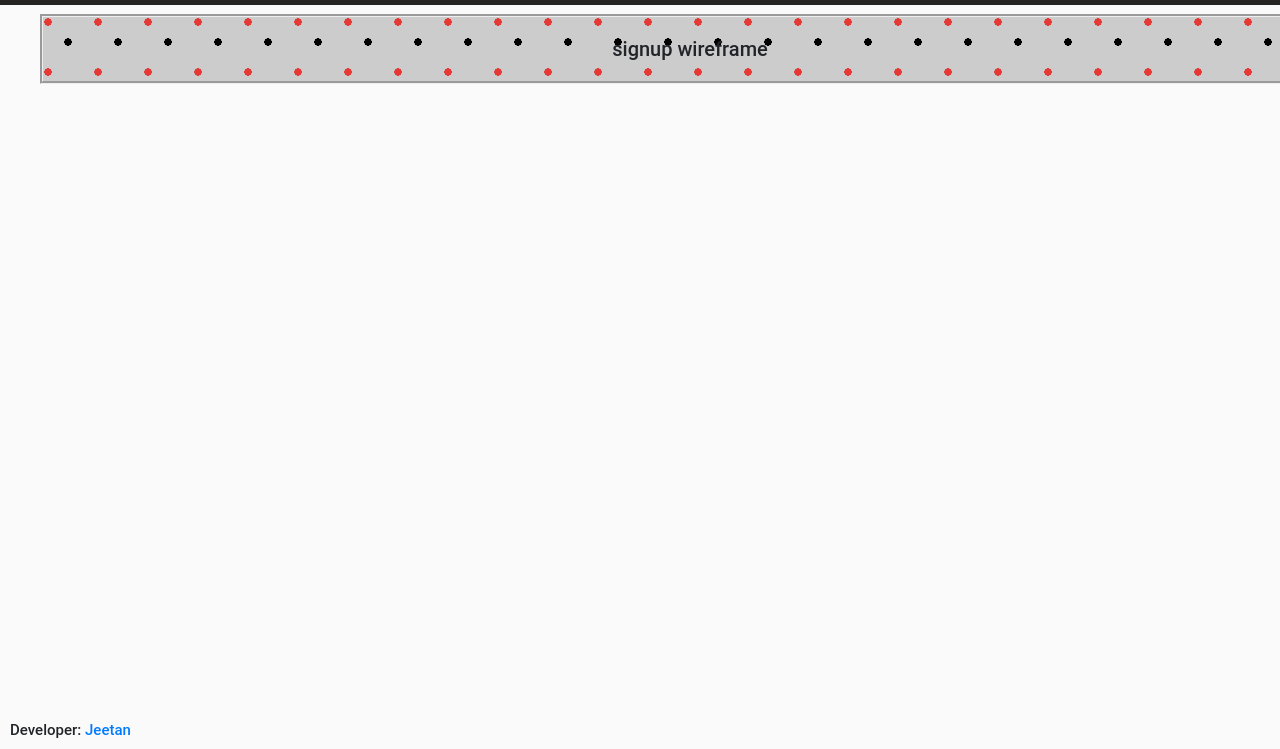
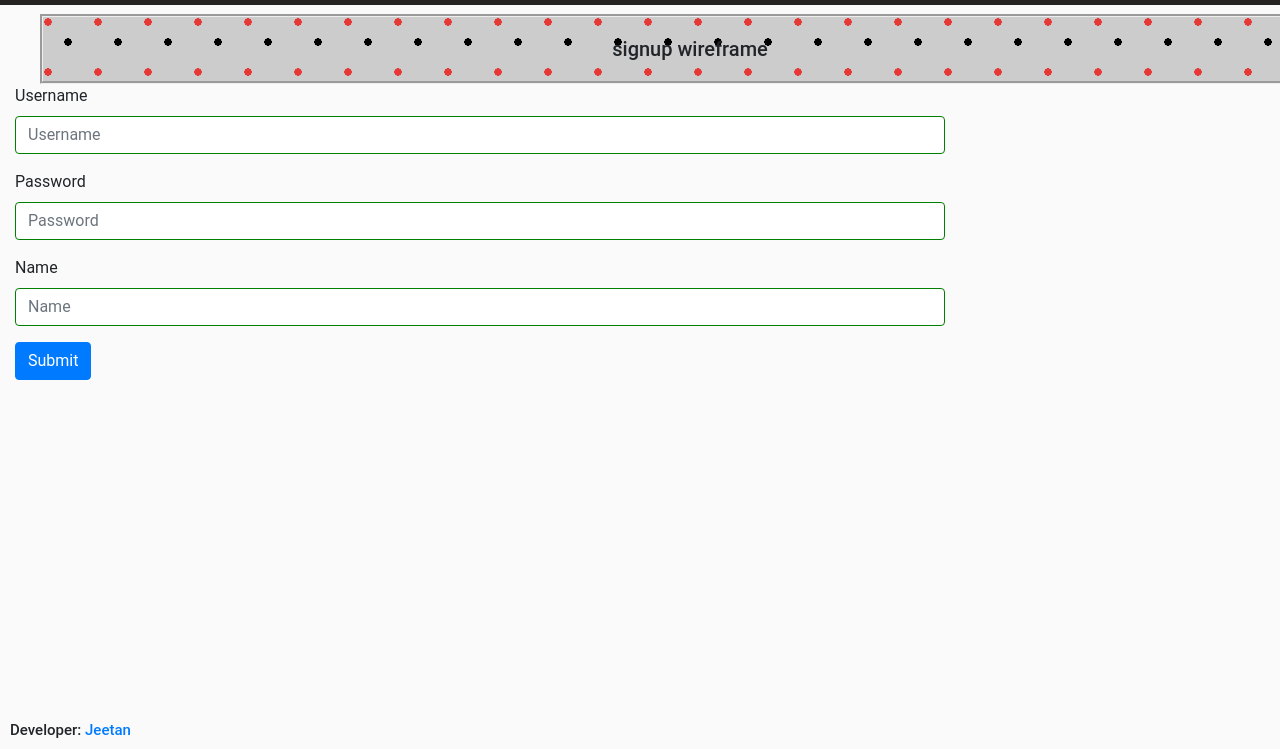
Before and after one commit to madajee/e-store-express, a website: page app/index.html at #!/signup in a window 1280 px wide. Shown: the part 51-800 px from the top of the page. Drawn offline with nearby package versions, Linux system fonts and the light colour scheme; some packages are replaced by stand-ins of ours.

Commit message:
c9:added form for signup

```diff
--- a/app/app.css
+++ b/app/app.css
@@ -48,19 +48,6 @@ body {
   font-size:15px
 }
 
-@media screen and (max-width: 992px) {
-  .hide-for-mobile{
-    display: none;
-  }
-  footer{
-    display: none;
-  }
-}
-
-ul.space_list li { margin-bottom: 1em; }
-
-.tab { margin-left: 40px; }
-
 .w3r-dot {
   width: 1300px;
   height: 7 0px;
--- a/app/pages/wireframes/signup.html
+++ b/app/pages/wireframes/signup.html
@@ -2,6 +2,21 @@
     <div class="row">
         <div class="col-md-9">
             <h5 class="w3r-dot">signup wireframe</h5>
+            <form>
+                <div class="form-group">
+                  <label for="exampleInputusername">Username</label>
+                  <input type="text" style="border-color:green" class="form-control" id="exampleInputusername" placeholder="Username">
+                </div>
+                <div class="form-group">
+                  <label for="exampleInputPassword1">Password</label>
+                  <input type="password" style="border-color:green" class="form-control" id="exampleInputPassword1" placeholder="Password">
+                </div>
+                <div class="form-group">
+                  <label for="exampleInputname">Name</label>
+                  <input type="text" style="border-color:green" class="form-control" id="exampleInputname" placeholder="Name">
+                </div>
+                <button type="submit" class="btn btn-primary">Submit</button>
+              </form>
         </div>
     </div>
 </div>
```
